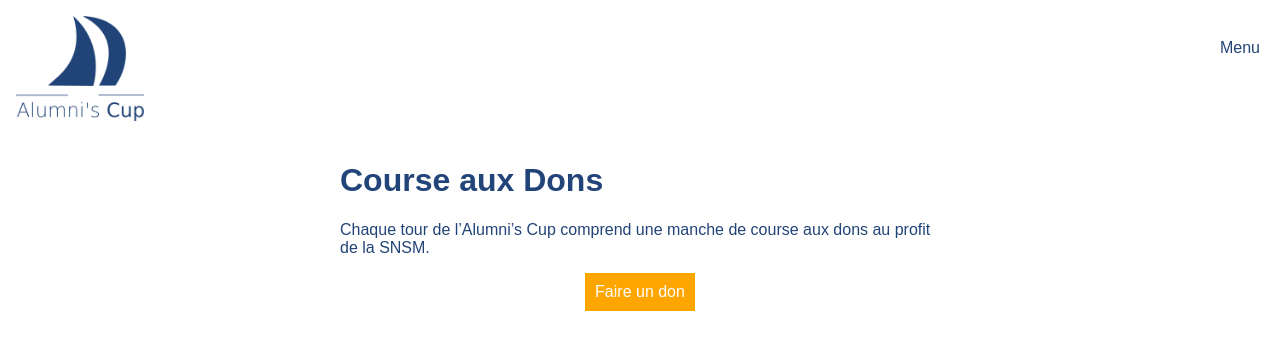
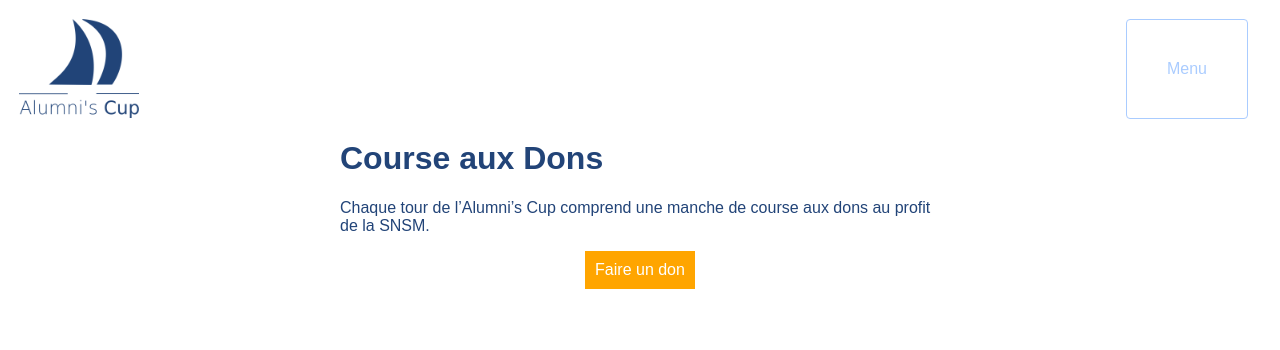
Before and after one commit to opeltre/alumniscup.fun, a Jekyll site: the page built from dons.md, in a window 1280 px wide. Shown: the top 350 px of the page. Built offline with Jekyll 4.4.1, drawn with Linux system fonts in a browser that asks for light colours; our own code applies the rules of GitHub Pages for plain Markdown files.

Commit message:
update largeur affiche

```diff
--- a/_sass/_variables.scss
+++ b/_sass/_variables.scss
@@ -3,3 +3,4 @@
 
 /* couleurs */
 $marine: #224478;
+$ciel: #acf;
--- /dev/null
+++ b/_sass/index.sass
@@ -0,0 +1,2 @@
+img.affiche
+  max-width: 95%
--- a/_sass/main.scss
+++ b/_sass/main.scss
@@ -1,3 +1,4 @@
 @import 'layout';
 @import 'alumni';
 @import 'nav';
+@import 'index';
--- a/_sass/nav.sass
+++ b/_sass/nav.sass
@@ -1,20 +1,30 @@
 @import 'variables'
 
-/* Logo Accueil */
+header
+  margin-right: 1em
+
+/*--- Logo Accueil ---*/
 #home
-  padding: 1em
+  padding: 1.2em
+  position: absolute
+  top: 0em
+  left: 0em
 
 #home img
-  width: 8em
+  width: 7.5em
 
-/* Bouton Menu */
+/*--- Bouton Menu ---*/
 #show-menu
   visibility: hidden
+
 #show-menu ~ label
-  padding: 20px
+  padding: 2.5em
+  border: 1px solid $ciel
+  color: $ciel
+  border-radius: 4px
   align-self: flex-end
 
-/* Nav */
+/*--- Nav ---*/
 #show-menu:checked ~ nav
   display: block
   display: flex
@@ -28,5 +38,8 @@
 nav a
   color: $marine
   text-decoration: none
-  padding: 10px 20px
-  border: 1px solid $marine
+  text-align: right
+  padding: 0.65em 3em
+  border-bottom: 1px solid $ciel
+  border-right: 1px solid $ciel
+  border-radius: 4px
```
Also changed, not shown: index.md (+1 -1 lines).
